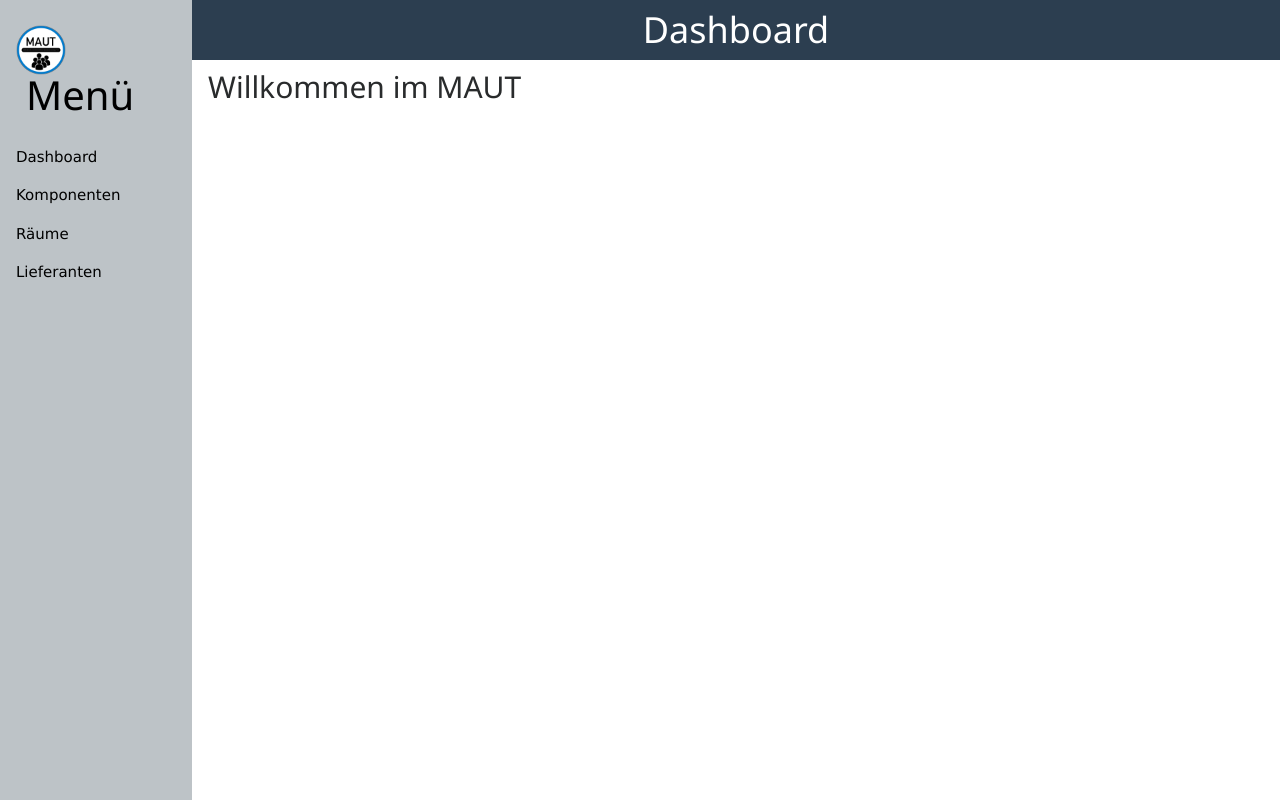
After one commit to B3IFA11C3/MAUT, a PHP site: page /pages/dashboard.php in a window 1280 px wide. The commit adds this page. Run offline with PHP 8.4, Linux system fonts and the light colour scheme.

Commit message:
several changes
- changed ui
- changed index.html into redirection

```diff
--- /dev/null
+++ b/code/body.php
@@ -0,0 +1,14 @@
+<div class="w3-sidebar w3-light-grey w3-bar-block" style="width:15%;">
+  <h3 class="w3-bar-item" style="line-height: 50px; vertical-align: center; font-size: 40px;"><img src="../img/logo.png" height="50" /><span style="margin-left:10px; margin-bottom:20px">Men&uuml;</span></h3>
+  <a href="../pages/dashboard.php" class="w3-bar-item w3-button <?php if ($_SERVER['PHP_SELF'] == '/Git/MAUT/pages/dashboard.php') echo 'w3-active-item'; ?>">Dashboard</a>
+  <a href="../pages/komponenten.php" class="w3-bar-item w3-button <?php if ($_SERVER['PHP_SELF'] == '/Git/MAUT/pages/komponenten.php') echo 'w3-active-item'; ?>">Komponenten</a>
+  <a href="../pages/raeume.php" class="w3-bar-item w3-button <?php if ($_SERVER['PHP_SELF'] == '/Git/MAUT/pages/raeume.php') echo 'w3-active-item'; ?>">R&auml;ume</a>
+  <!--<button class="w3-button w3-block w3-left-align" onclick="myAccFunc()">
+  R&auml;ume <i class="fa fa-caret-down"></i>
+  </button>
+  <div id="demoAcc" class="w3-hide w3-white w3-card-2">
+    <a href="#" class="w3-bar-item w3-button">Link</a>
+    <a href="#" class="w3-bar-item w3-button">Link</a>
+  </div>-->
+  <a href="../pages/lieferanten.php" class="w3-bar-item w3-button <?php if ($_SERVER['PHP_SELF'] == '/Git/MAUT/pages/lieferanten.php') echo 'w3-active-item'; ?>">Lieferanten</a>
+</div>
--- a/code/head.html
+++ b/code/head.html
@@ -1,9 +1,9 @@
-<link rel="stylesheet" type="text/css" href="css/bootstrap.min.css" />
-<link rel="stylesheet" type="text/css" href="css/maut.css" />
-<link rel="stylesheet" type="text/css" href="css/style.css" />
+<link rel="stylesheet" type="text/css" href="../css/bootstrap.min.css" />
+<link rel="stylesheet" type="text/css" href="../css/maut.css" />
+<link rel="stylesheet" type="text/css" href="../css/style.css" />
 
-<script src="js/jquery.min.js"></script>
-<script src="js/bootstrap.min.js"></script>
+<script src="../js/jquery.min.js"></script>
+<script src="../js/bootstrap.min.js"></script>
 
 <script>
 	function myAccFunc() {
--- /dev/null
+++ b/pages/dashboard.php
@@ -0,0 +1,24 @@
+<!doctype HTML>
+<html>
+	<head>
+		<title>MAUT - Dashboard</title>
+
+		<?php include '..\code\head.html'; ?>
+	</head>
+
+    <body>
+        <!-- Sidebar -->
+        <?php include '..\code\body.php'; ?>
+
+        <!-- Page Content -->
+        <div style="margin-left:15%">
+            <div class="w3-container w3-teal">
+                <h1>Dashboard</h1>
+            </div>
+
+            <div class="w3-container">
+                <h2>Willkommen im MAUT</h2>
+            </div>
+        </div>
+    </body>
+</html>
--- a/pages/raeume.php
+++ b/pages/raeume.php
@@ -2,13 +2,13 @@
 	<head>
 		<title>MAUT - R&auml;ume</title>
 
-		<?php include '\code\head.html'; ?>
+		<?php include '..\code\head.html'; ?>
 	</head>
 
 <body>
 
 <!-- Sidebar -->
-<?php include '\code\body.html'; ?>
+<?php include '..\code\body.php'; ?>
 
 <!-- Page Content -->
 <div style="margin-left:15%">
```
Also changed, not shown: code/body.html (deleted, +0 -13 lines), index.html (+8 -6 lines), pages/komponenten.php (+4 -4 lines), pages/lieferanten.php (+4 -4 lines).
